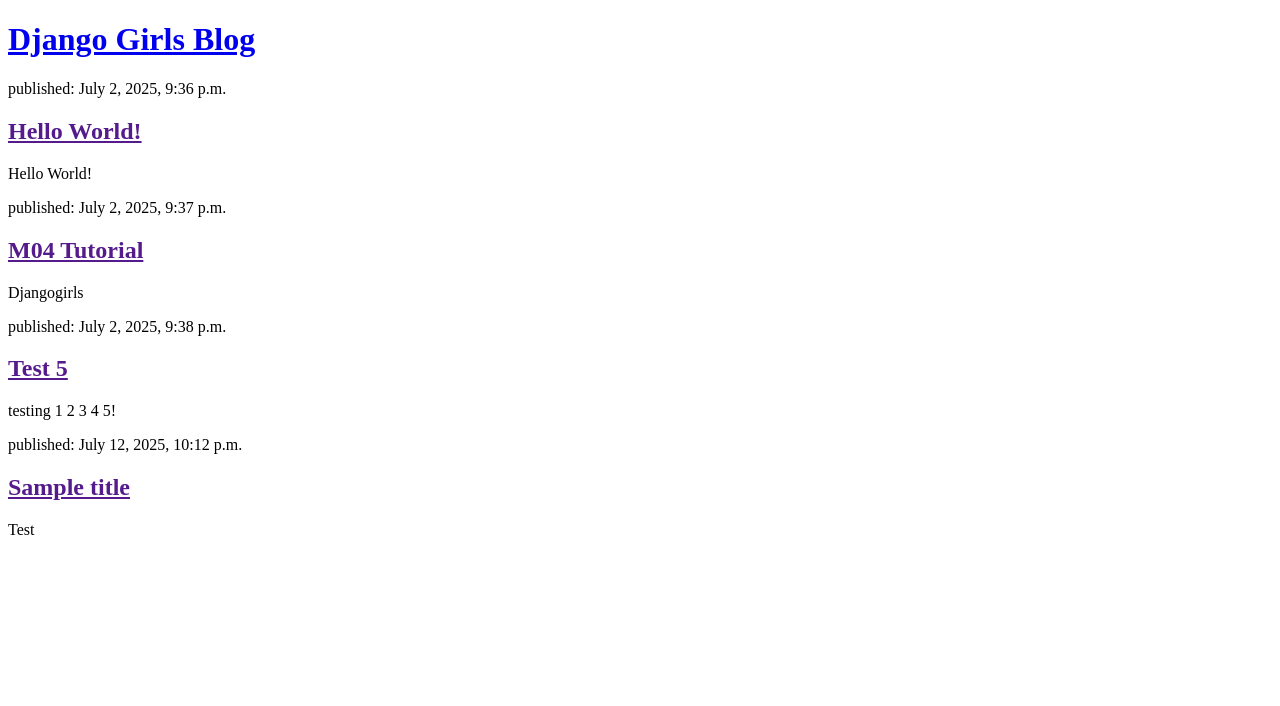
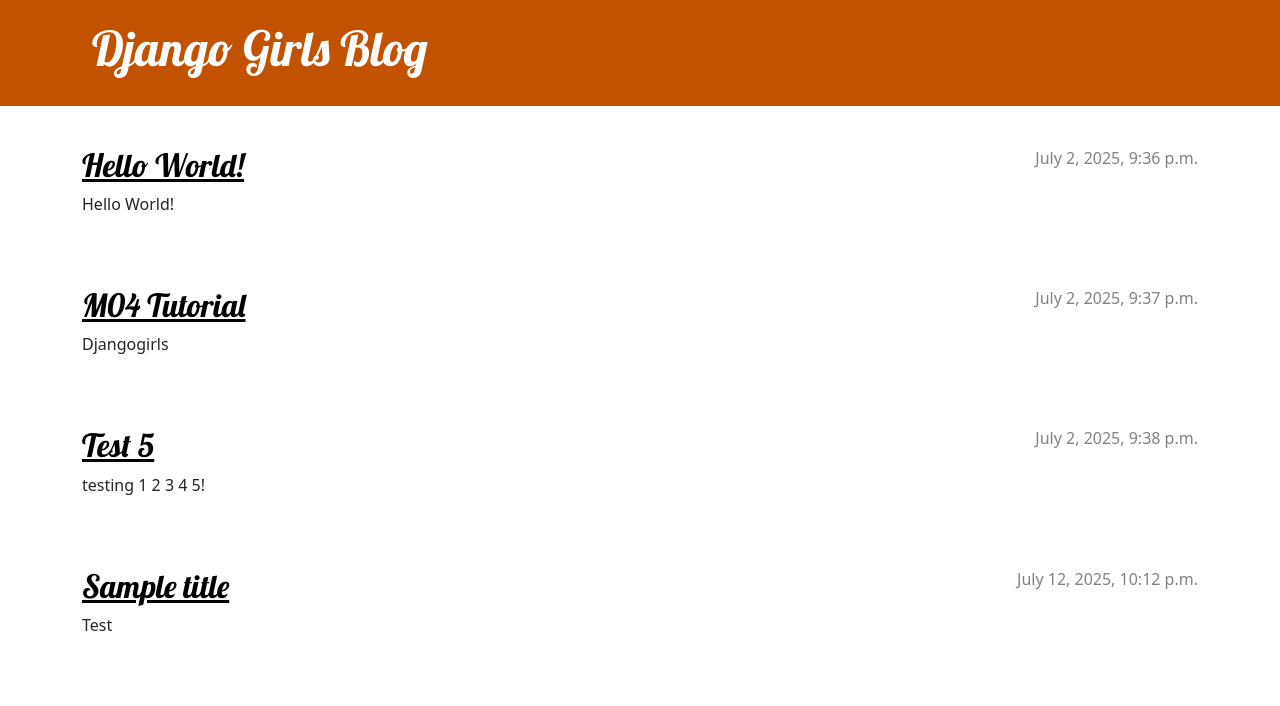
Before and after one commit to alexis6565/M05-my-first-blog, a Django app: page / in a window 1280 px wide. Shown: the top 706 px of the page. Run offline with Django 5.2, Linux system fonts and the light colour scheme; data comes from the database, SQL or seed files in the repository.

Commit message:
Added view and template for detailed blog post as well as CSS for the site.

```diff
--- /dev/null
+++ b/blog/static/css/blog.css
@@ -0,0 +1,76 @@
+/* computers use special codes for colors, can also
+use names like red, blue, etc. (https://www.webfx.com/web-design/color-picker/) */
+/* h1 is a CSS Selector meaning we are applying our
+styles to any 'a' element inside of an h1 element
+the h2 selector does the same for h2 elements   */
+.page-header {
+    background-color: #C25100;
+    margin-top: 0;
+    margin-bottom: 40px;
+    padding: 20px 20px 20px 40px;
+}
+
+.page-header h1,
+.page-header h1 a,
+.page-header h1 a:visited,
+.page-header h1 a:active {
+    color: #ffffff;
+    font-size: 36pt;
+    text-decoration: none;
+}
+
+h1,
+h2,
+h3,
+h4 {
+    font-family: 'Lobster', cursive;
+}
+
+.date {
+    color: #828282;
+}
+
+.save {
+    float: right;
+}
+
+.post-form textarea,
+.post-form input {
+    width: 100%;
+}
+
+.top-menu,
+.top-menu:hover,
+.top-menu:visited {
+    color: #ffffff;
+    float: right;
+    font-size: 26pt;
+    margin-right: 20px;
+}
+
+.post {
+    margin-bottom: 70px;
+}
+
+.post h2 a,
+.post h2 a:visited {
+    color: #000000;
+}
+
+.post > .date,
+.post > .actions {
+    float: right;
+}
+
+.btn-secondary,
+.btn-secondary:visited {
+    color: #C25100;
+    background: none;
+    border-color: #C25100;
+    margin-left: 15px;
+}
+
+.btn-secondary:hover {
+    color: #FFFFFF;
+    background-color: #C25100;
+}
--- /dev/null
+++ b/blog/templates/blog/base.html
@@ -0,0 +1,31 @@
+<!--template for the blog base layout-->
+<!--can use the same parts of your html for different pages of your website
+Templates help when you want to use the same information or layout in more than one place.
+You don't have to repeat yourself in every file. -->
+<!--copy everything from the post_list html here!-->
+
+{% load static %}
+<!DOCTYPE html>
+<html>
+    <head>
+        <title>Django Girls blog</title>
+        <link rel="stylesheet" href="https://cdn.jsdelivr.net/npm/bootstrap@5.3.3/dist/css/bootstrap.min.css" integrity="sha384-QWTKZyjpPEjISv5WaRU9OFeRpok6YctnYmDr5pNlyT2bRjXh0JMhjY6hW+ALEwIH" crossorigin="anonymous">
+        <link rel="stylesheet" href="https://fonts.googleapis.com/css?family=Lobster&subset=latin,latin-ext">
+        <link rel="stylesheet" href="{% static 'css/blog.css' %}">
+    </head>
+    <body>
+        <header class="page-header">
+            <div class="container">
+                <h1><a href="/">Django Girls Blog</a></h1>
+            </div>
+        </header>
+        <main class="container">
+            <div class="row">
+                <div class="col">
+                    {% block content %}
+                    {% endblock %}
+                </div>
+            </div>
+        </main>
+    </body>
+</html>
--- a/blog/templates/blog/post_list.html
+++ b/blog/templates/blog/post_list.html
@@ -1,25 +1,18 @@
-<!DOCTYPE html> <!-- this is not an HTML tag and it only declares the doc type and informs the browser that the doc type is HTML 5 -->
-<html>
-    <head> <!--each HTML is divided into head(contains info about the doc not displayed on the screen) and body(element that contains everything else displayed as part of the web page) -->
-        <title>Django Girls Blog</title> <!-- will be in the titl bar pf the browser! -->
-    </head> <!--the most basic tag and its always the end of html content -->
-    <body>
-         <header> <!-- header contains the blog title, a heading and a link-->
-            <h1><a href="/">Django Girls Blog</a></h1>
-        </header>
-    <!-- both article elements contain blog posts w/
-    published date in a time element, a h2 element with a post
-    title that is clickable and a p (paragraph) element for text of our blog post. -->
-    <!--posts will display like the static posts created in intro to HTML!-->
+
+{% extends 'blog/base.html' %} <!--connect these two templates together. This is what extending templates is all about! We'll do this by adding an extends tag to the beginning of the file. -->
+
+{% block content %}
     {% for post in posts %}
-        <article>
-            <time>published: {{ post.published_date }}</time>
-            <h2><a href="">{{ post.title }}</a></h2> <!-- accessing data in each of the fields defined in our post model -->
-            <p>{{ post.text|linebreaksbr }}</p> <!-- linebreaksbr is a filter that converts line breaks in the text to HTML line breaks -->
+        <article class="post">
+            <time class="date">
+                {{ post.published_date }}
+            </time>
+            <h2><a href="{% url 'post_detail' pk=post.pk %}">{{ post.title }}</a></h2>
+            <p>{{ post.text|linebreaksbr }}</p>
         </article>
     {% endfor %}
-    </body>
-</html> <!-- always at the end of the content! -->
+{% endblock %}
+
 
 <!--
 CUSTOMIZE YOUR TEMPLATE!!
--- a/blog/urls.py
+++ b/blog/urls.py
@@ -11,5 +11,11 @@
 
 #first url pattern
 urlpatterns = [
-    path('', views.post_list, name='post_list')
+    path('', views.post_list, name='post_list'),
+    path('post/<int:pk>/', views.post_detail, name='post_detail'),
 ]
+
+#post/<int:pk>/ specifies a URL pattern – we will explain it for you:
+#post/ means that the URL should begin with the word post followed by a /. So far so good.
+#<int:pk> – this part is trickier. It means that Django expects an integer value and will transfer it to a view as a variable called pk.
+#/ – then we need a / again before finishing the URL.
--- a/blog/views.py
+++ b/blog/views.py
@@ -1,4 +1,4 @@
-from django.shortcuts import render
+from django.shortcuts import render, get_object_or_404
 from django.utils import timezone
 #include the code from model in models.py by typing the code on line 3
 from .models import Post #the dot before models means current directory or application
@@ -8,12 +8,16 @@
 #need to take the models we want to display in our post_list view and pass them to the template
 
 
-def post_list(request):
+def post_list(request,):
     #create a variable for our query set called posts/ name of queryset = posts
     posts = Post.objects.filter(published_date__lte=timezone.now()).order_by('published_date')
     return render(request, 'blog/post_list.html', {'posts': posts}) #render function has one parameter = request(everything from the user via the internet) and another giving the template file ('blog/post_list.html')
 #created a def function called post_list that takes request and will return the value it gets from calling render function
 #render function will put together our template
 
+def post_detail(request, pk):
+    post = get_object_or_404(Post, pk=pk)
+    return render(request, 'blog/post_detail.html', {'post': post})
+
 
 #go back to template and display the queryset
```
Also changed, not shown: blog/templates/blog/post_detail.html (added, +19 -0 lines).
